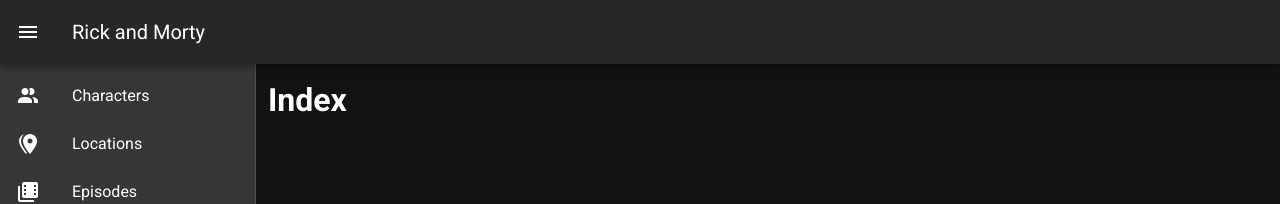
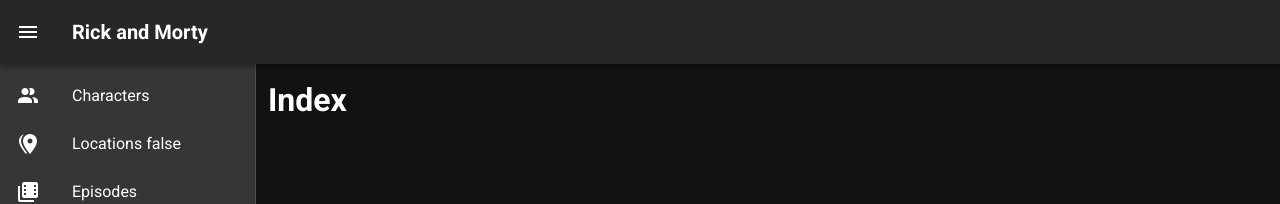
Before and after one commit to ccharmai/rick-and-morty, a Nuxt app: page / in a window 1280 px wide. Shown: the top 204 px of the page. Built offline with nearby package versions, Linux system fonts and the light colour scheme.

Commit message:
Fix leftside menu

```diff
--- a/layouts/default.vue
+++ b/layouts/default.vue
@@ -2,10 +2,19 @@
 	<div id="app">
 	<v-app id="inspire">
 		<v-app id="inspire">
-		<v-navigation-drawer v-model="drawer" app clipped >
+		<v-navigation-drawer
+			v-model="drawer"
+			app clipped
+			:temporary="$vuetify.breakpoint.smAndDown"
+			:permanent="$vuetify.breakpoint.mdOnly"
+		>
 			<v-container class="main-container" >
 				<v-list>
-					<v-list-item link to="/characters">
+					<v-app-bar app clipped-left v-if="mini">
+						<v-app-bar-nav-icon @click.stop="drawer = !drawer"></v-app-bar-nav-icon>
+						<v-toolbar-title><b>Rick and Morty</b></v-toolbar-title>
+					</v-app-bar>
+					<v-list-item link to="/characters" :class="{'mt': mini}">
 						<v-list-item-action>
 						<v-icon>mdi-account-multiple</v-icon>
 						</v-list-item-action>
@@ -18,7 +27,7 @@
 						<v-icon>mdi-map-marker-multiple</v-icon>
 						</v-list-item-action>
 						<v-list-item-content>
-						<v-list-item-title>Locations</v-list-item-title>
+						<v-list-item-title>Locations {{mini}}</v-list-item-title>
 						</v-list-item-content>
 					</v-list-item>
 					<v-list-item link to="/episodes">
@@ -61,7 +70,7 @@
 
 		<v-app-bar app clipped-left >
 			<v-app-bar-nav-icon @click.stop="drawer = !drawer"></v-app-bar-nav-icon>
-			<v-toolbar-title>Rick and Morty</v-toolbar-title>
+			<v-toolbar-title><b>Rick and Morty</b></v-toolbar-title>
 		</v-app-bar>
 
 		<v-main>
@@ -79,12 +88,21 @@
 	data() {return {
 		drawer: null,
 	}},
+	computed: {
+		mini() {
+			if (!this.$vuetify.breakpoint.smAndDown) return false;
+			return true;
+		}
+	}
 }
 </script>
 
 <style>
 	.nav {
 		padding: 0;
+	}
+	.mt {
+		margin-top: 68px;
 	}
 	.main-container {
 		display: flex;
```
